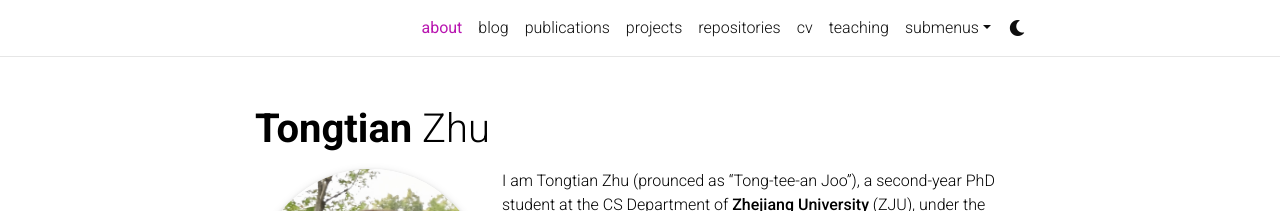
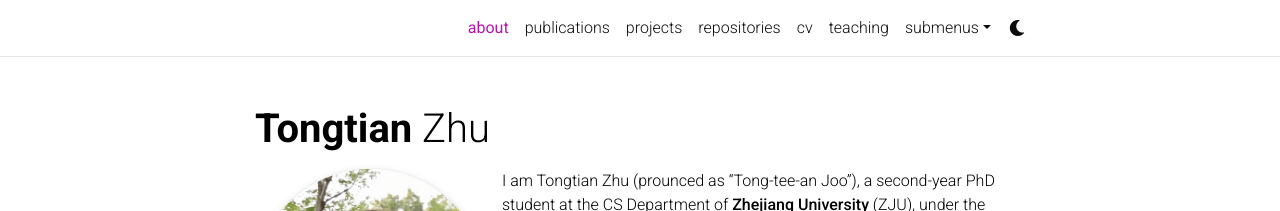
Before and after one commit to Raiden-Zhu/Raiden-Zhu.github.io, a Jekyll site: the page built from _pages/about.md, in a window 1280 px wide. Shown: the top 211 px of the page. Built offline with Jekyll 4.4.1, drawn with Linux system fonts in a browser that asks for light colours; full-size pictures stand in for the smaller copies a plugin makes; emoji names are drawn with the system emoji font; comment, search, counter and statistics services are not loaded; a style sheet for code colours, icons or effects is not loaded.

Commit message:
Update _config.yml

```diff
--- a/_config.yml
+++ b/_config.yml
@@ -121,7 +121,7 @@ bing_site_verification:  # out your bing-site-verification ID (Bing Webmaster)
 # -----------------------------------------------------------------------------
 
 blog_name: al-folio # blog_name will be displayed in your blog page
-blog_nav_title: blog # your blog must have a title for it to be displayed in the nav bar
+# blog_nav_title: blog  your blog must have a title for it to be displayed in the nav bar
 blog_description: a simple whitespace theme for academics
 permalink: /blog/:year/:title/
 
```
